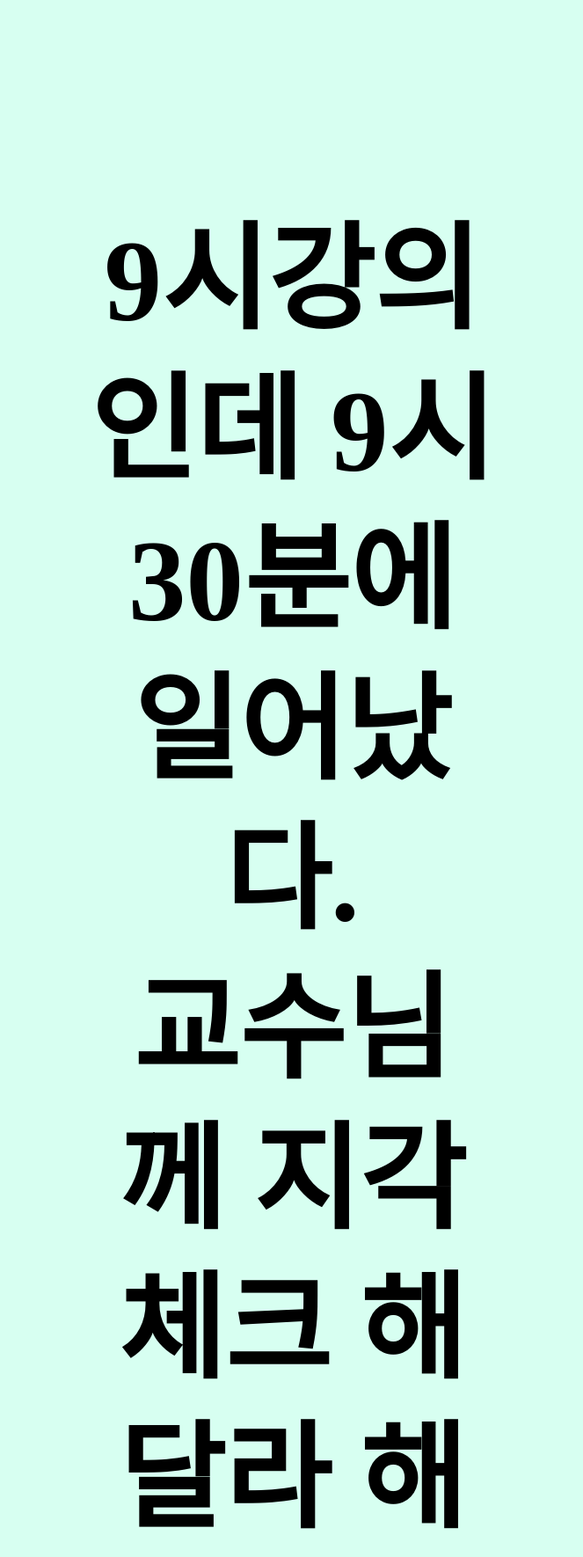
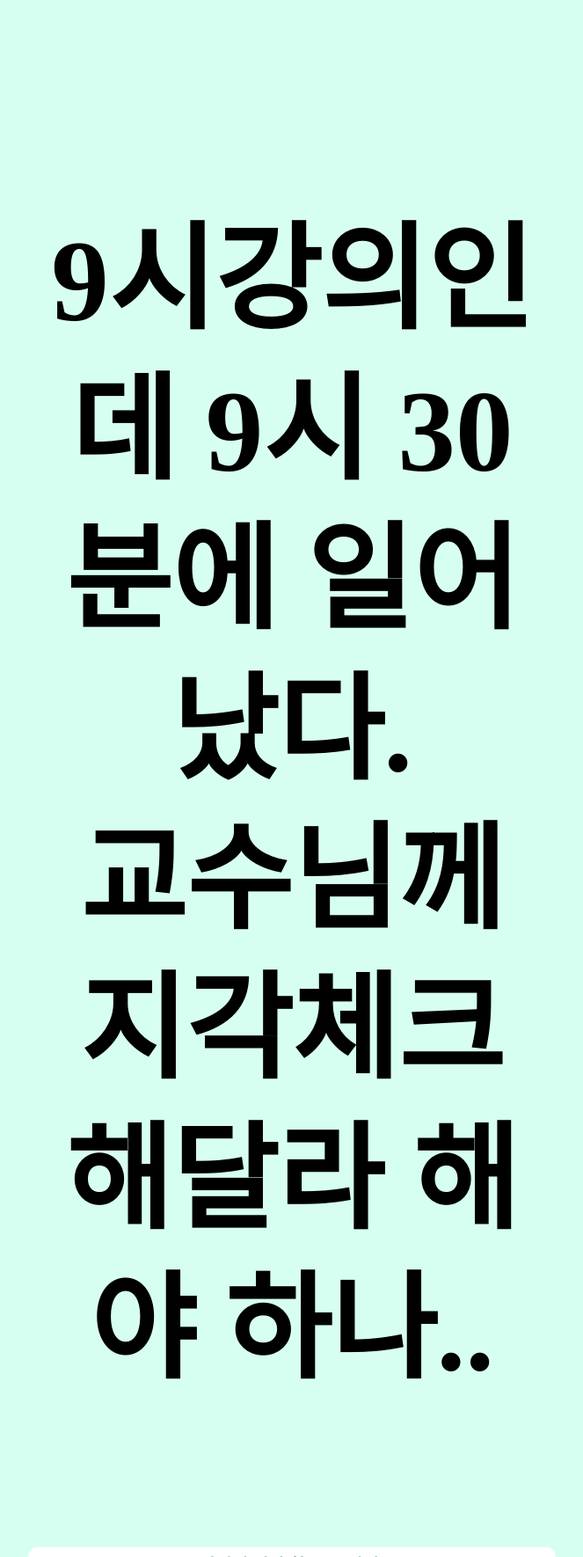
Before and after one commit to soosbk/gradetest, a Django app: page /test1/ in a window 1280 px wide. Shown: the part 458-2228 px from the top of the page at 88% size, without its empty margins (316-979 px from the left). Run offline with Django 3.2, Linux system fonts and the light colour scheme; some web fonts are replaced.

Commit message:
Update test.css

```diff
--- a/mbti/main/static/test.css
+++ b/mbti/main/static/test.css
@@ -67,8 +67,7 @@ body {
     font-size: 14vmin;
     line-height: 1.3;
     padding-bottom: 30px;
-    padding-left:10%;
-    padding-right:10%;
+
 }
 
 .question_container .number {
```
